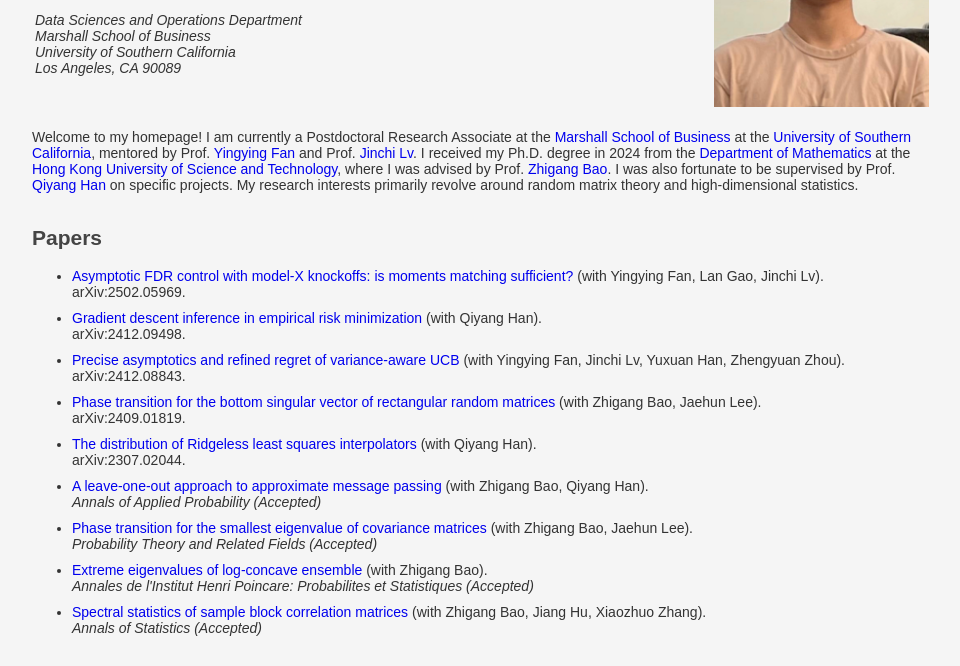
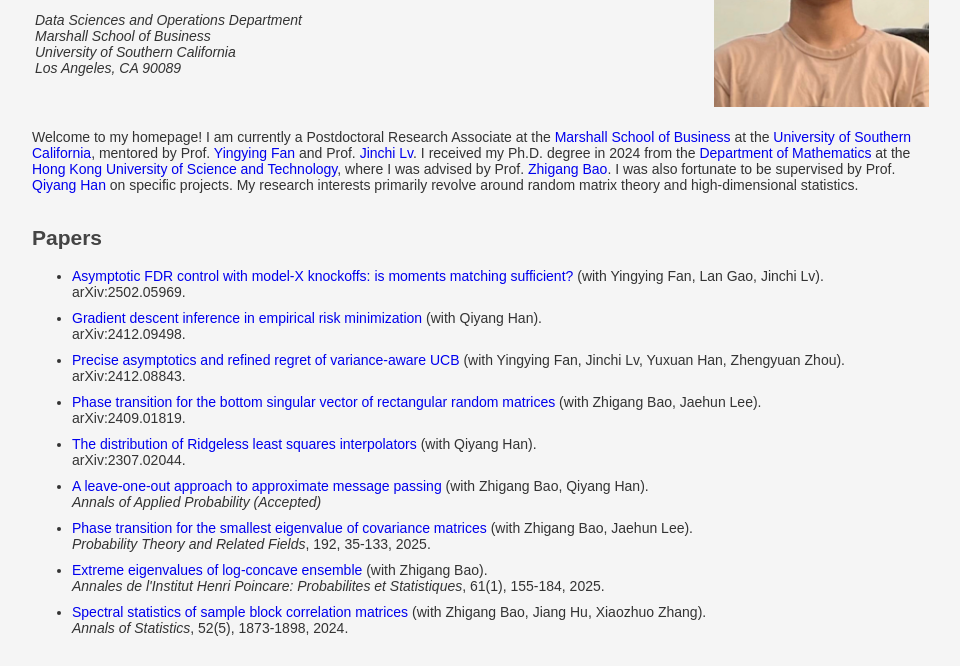
Before and after one commit to xiaocong06/xiaocong06.github.io, a plain HTML site: page index.html in a window 1280 px wide. Shown: the part 165-831 px from the top of the page, without its empty margins (158-1118 px from the left). Drawn offline with Linux system fonts and the light colour scheme.

Commit message:
Update index.html

```diff
--- a/index.html
+++ b/index.html
@@ -65,12 +65,12 @@
         arXiv:2307.02044.
    <li> <a href="https://arxiv.org/abs/2312.05911" style="text-decoration: none">A leave-one-out approach to approximate message passing</a> (with Zhigang Bao, Qiyang Han). <br>
         <i>Annals of Applied Probability (Accepted)</i>
-   <li> <a href="https://arxiv.org/abs/2308.09581" style="text-decoration: none">Phase transition for the smallest eigenvalue of covariance matrices</a> (with Zhigang Bao, Jaehun Lee). <br>
-        <i>Probability Theory and Related Fields (Accepted)</i>
-   <li> <a href="https://arxiv.org/abs/2212.11634" style="text-decoration: none">Extreme eigenvalues of log-concave ensemble</a> (with Zhigang Bao). <br>
-        <i>Annales de l'Institut Henri Poincare: Probabilites et Statistiques (Accepted)</i>
-   <li> <a href="https://arxiv.org/abs/2207.06107" style="text-decoration: none">Spectral statistics of sample block correlation matrices</a> (with Zhigang Bao, Jiang Hu, Xiaozhuo Zhang). <br>
-        <i>Annals of Statistics (Accepted)</i>
+   <li> <a href="https://link.springer.com/article/10.1007/s00440-024-01298-w" style="text-decoration: none">Phase transition for the smallest eigenvalue of covariance matrices</a> (with Zhigang Bao, Jaehun Lee). <br>
+        <i>Probability Theory and Related Fields</i>, 192, 35-133, 2025.
+   <li> <a href="https://projecteuclid.org/journals/annales-de-linstitut-henri-poincare-probabilites-et-statistiques/volume-61/issue-1/Extreme-eigenvalues-of-log-concave-ensemble/10.1214/23-AIHP1439.short" style="text-decoration: none">Extreme eigenvalues of log-concave ensemble</a> (with Zhigang Bao). <br>
+        <i>Annales de l'Institut Henri Poincare: Probabilites et Statistiques</i>, 61(1), 155-184, 2025.
+   <li> <a href="https://projecteuclid.org/journals/annals-of-statistics/volume-52/issue-5/Spectral-statistics-of-sample-block-correlation-matrices/10.1214/24-AOS2375.short" style="text-decoration: none">Spectral statistics of sample block correlation matrices</a> (with Zhigang Bao, Jiang Hu, Xiaozhuo Zhang). <br>
+        <i>Annals of Statistics</i>, 52(5), 1873-1898, 2024.
 </ul>
 
 
```
